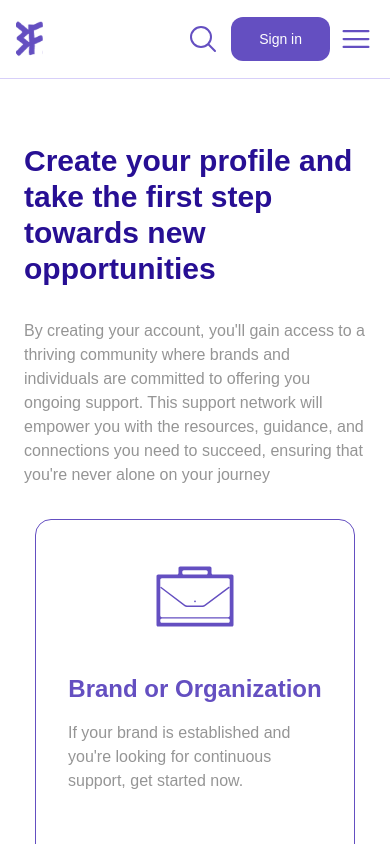
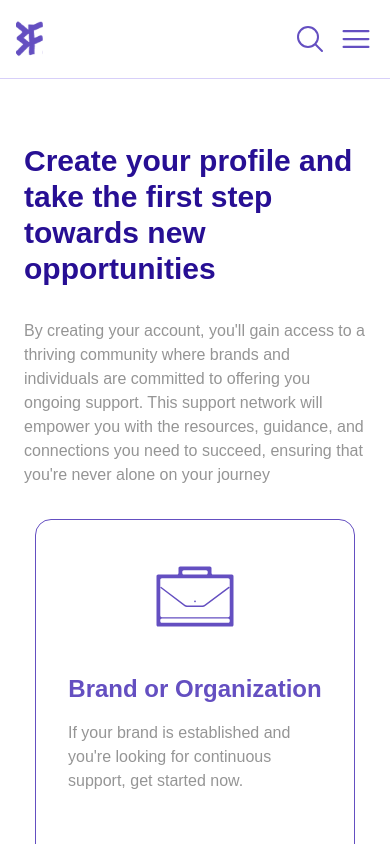
Before and after one commit to ayda-sh/fund-for-found, a Next.js app: page / in a window 390 px wide. Shown: the top 844 px of the page. Built offline with nearby package versions, Linux system fonts and the light colour scheme.

Commit message:
style: hidden button

```diff
--- a/src/app/components/navbar/navbar.jsx
+++ b/src/app/components/navbar/navbar.jsx
@@ -129,7 +129,7 @@ export function NavBar() {
               ) : (
                 <button
                   onClick={() => router.push("/sign-up")}
-                  className="bg-[var(--primary)] transition hover:bg-[var(--primary-400)]  py-3 px-7 rounded-xl text-sm text-white cursor-pointer mr-2"
+                  className="bg-[var(--primary)] transition hover:bg-[var(--primary-400)] hidden md:block py-3 px-7 rounded-xl text-sm text-white cursor-pointer mr-2"
                 >
                   Sign in
                 </button>
```
